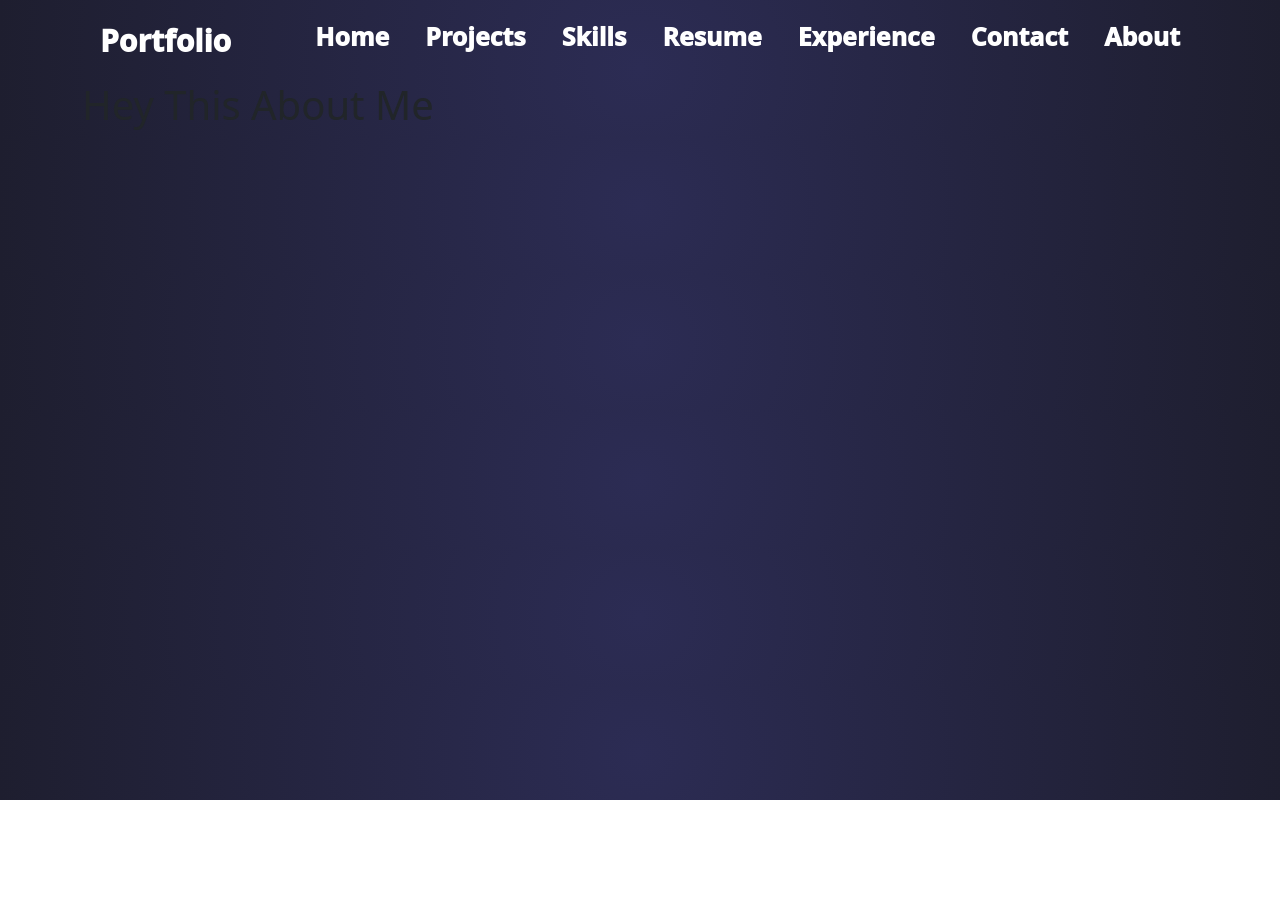
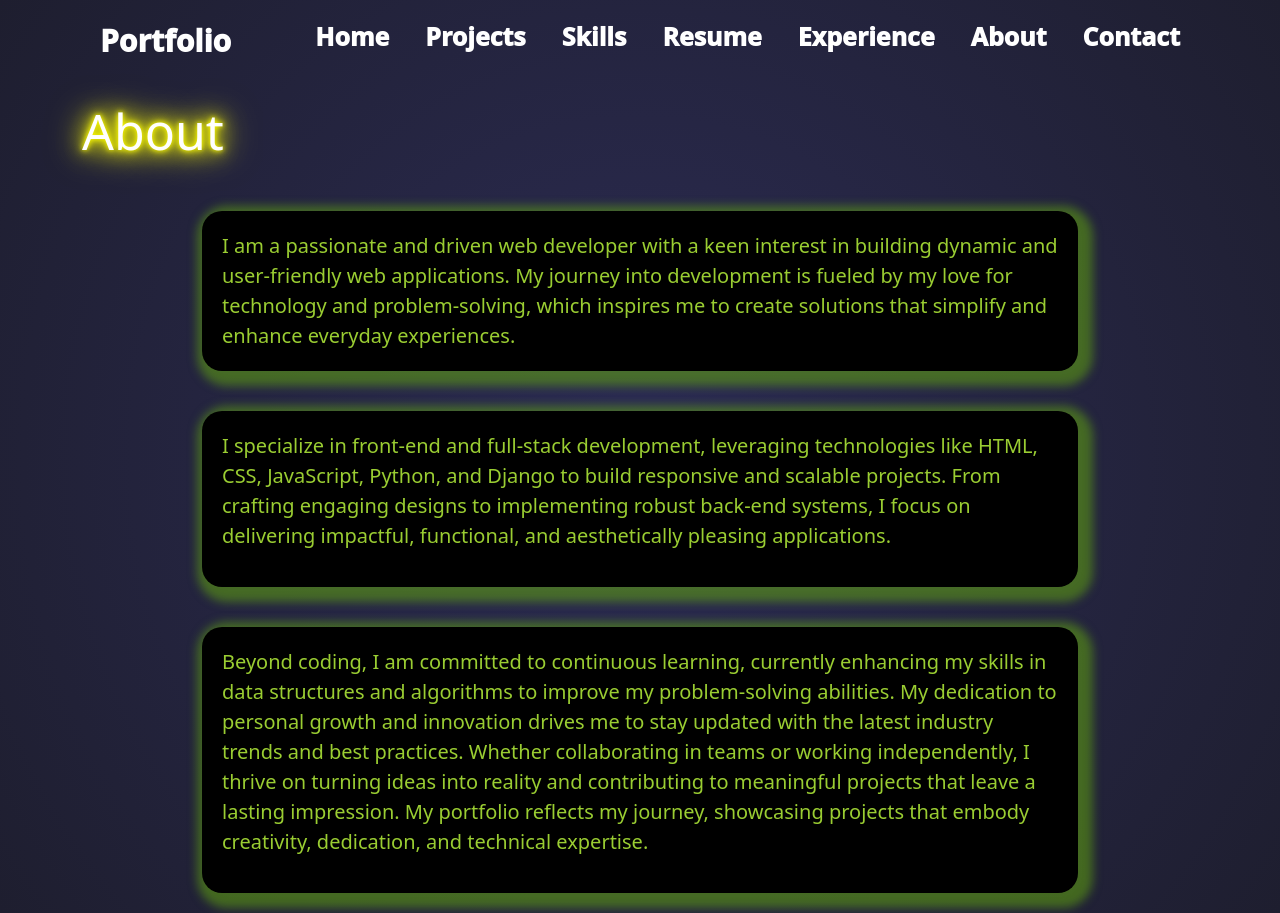
Before and after one commit to Amar-H-G/Portfolio, a React (Vite) app: page /portfolio/about in a window 1280 px wide. Before the commit the page ends 800 px from the top, so only its background shows below. Built offline with nearby package versions, Linux system fonts and the light colour scheme.

Commit message:
about part complete and complete all

```diff
--- a/src/components/navbar/index.jsx
+++ b/src/components/navbar/index.jsx
@@ -4,29 +4,73 @@ import styles from "./Nav.module.css";
 const NavBar = () => {
   return (
     <>
-      <div className={`container ${styles.navbar} `} data-aos="fade-down-left" data-aos-duration="2000" >
-        <div className={`${styles.leftNav} ${styles.navItems}`}>Portfolio</div>
+      <div
+        className={`container ${styles.navbar} `}
+        data-aos="fade-down-left"
+        data-aos-duration="2000"
+      >
+        <div
+          className={`${styles.leftNav} ${styles.navItems}`}
+        >
+          Portfolio
+        </div>
         <div className={styles.rightNav}>
-          <Link className={styles.navItems} to="/">
+          <Link
+            className={styles.navItems}
+            to="/"
+            data-aos="fade-up"
+            data-aos-duration="3000"
+          >
             Home
           </Link>
-          <Link className={styles.navItems} to="/project">
+          <Link
+            className={styles.navItems}
+            to="/project"
+            data-aos="fade-down"
+            data-aos-duration="3000"
+          >
             Projects
           </Link>
-          <Link className={styles.navItems} to="/skills">
+          <Link
+            className={styles.navItems}
+            to="/skills"
+            data-aos="fade-up"
+            data-aos-duration="3000"
+          >
             Skills
           </Link>
-          <Link className={styles.navItems} to="/resume">
+          <Link
+            className={styles.navItems}
+            to="/resume"
+            data-aos="fade-down"
+            data-aos-duration="3000"
+          >
             Resume
           </Link>
-          <Link className={styles.navItems} to="/experience">
+          <Link
+            className={styles.navItems}
+            to="/experience"
+            data-aos="fade-up"
+            data-aos-duration="3000"
+          >
             Experience
           </Link>
-          <Link className={styles.navItems} to="/contact">
+
+          <Link
+            className={styles.navItems}
+            to="/about"
+            data-aos="fade-down"
+            data-aos-duration="3000"
+          >
+            About
+          </Link>
+          <Link
+            className={styles.navItems}
+            to="/contact"
+            data-aos="fade-up"
+            data-aos-duration="3000"
+          >
             Contact
-          </Link>
-          <Link className={styles.navItems} to="/about">
-            About
           </Link>
         </div>
       </div>
--- /dev/null
+++ b/src/containers/about/about.module.css
@@ -0,0 +1,58 @@
+:root {
+  --box-shadow: 5px 5px 10px 10px rgba(101, 175, 10, 0.5);
+}
+.heading{
+  margin-top: 20px;
+}
+
+.heading h1 {
+  color: white;
+  font-size: 50px;
+  color: white;
+  text-shadow: 0 0 5px yellow, 0 0 10px yellow, 0 0 20px yellow, 0 0 30px yellow,
+    0 0 40px yellow;
+    margin-bottom: 30px;
+}
+
+.body{
+  display: flex;
+  justify-content: center;
+  align-items: center;
+  flex-wrap: wrap;
+  margin-top: 10px;
+  margin-left: 100px;
+  margin-right: 100px;
+}
+.text1{
+  background-color: black;
+  margin: 20px;
+  color: yellowgreen;
+  font-size: 20px;
+  font-weight: 500;
+  align-items: center;
+  padding: 20px;
+  border-radius: 20px;
+  box-shadow: var(--box-shadow);
+}
+
+.text2{
+  background-color: black;
+  margin: 20px;
+  color: yellowgreen;
+  font-size: 20px;
+  font-weight: 500;
+  padding: 20px;
+  border-radius: 20px;
+  box-shadow: var(--box-shadow);
+}
+
+.text3{
+  background-color: black;
+  margin: 20px;
+  color: yellowgreen;
+  font-size: 20px;
+  font-weight: 500;
+  padding: 20px;
+  border-radius: 20px;
+  box-shadow: var(--box-shadow);
+}
--- a/src/containers/about/index.jsx
+++ b/src/containers/about/index.jsx
@@ -1,6 +1,62 @@
-import './about.modules.css'
+import styles from "./about.module.css";
 
-const About = ()=>{
-  return <h1>Hey This About Me</h1>
-}
+const About = () => {
+  return (
+    <>
+      <div className={styles.container}>
+        <div
+          className={styles.heading}
+          data-aos="fade-down-right"
+          data-aos-duration="3000"
+        >
+          <h1 className={styles.head}>About</h1>
+        </div>
+        <div className={`${styles.body} `}>
+          <div
+            className={styles.text1}
+            data-aos="flip-up"
+            data-aos-duration="3000"
+          >
+            I am a passionate and driven web developer with a keen interest in
+            building dynamic and user-friendly web applications. My journey into
+            development is fueled by my love for technology and problem-solving,
+            which inspires me to create solutions that simplify and enhance
+            everyday experiences.
+          </div>
+          <div
+            className={styles.text2}
+            data-aos="flip-up"
+            data-aos-duration="3000"
+          >
+            <p>
+              I specialize in front-end and full-stack development, leveraging
+              technologies like HTML, CSS, JavaScript, Python, and Django to
+              build responsive and scalable projects. From crafting engaging
+              designs to implementing robust back-end systems, I focus on
+              delivering impactful, functional, and aesthetically pleasing
+              applications.
+            </p>
+          </div>
+          <div
+            className={styles.text3}
+            data-aos="flip-up"
+            data-aos-duration="3000"
+          >
+            <p>
+              Beyond coding, I am committed to continuous learning, currently
+              enhancing my skills in data structures and algorithms to improve
+              my problem-solving abilities. My dedication to personal growth and
+              innovation drives me to stay updated with the latest industry
+              trends and best practices. Whether collaborating in teams or
+              working independently, I thrive on turning ideas into reality and
+              contributing to meaningful projects that leave a lasting
+              impression. My portfolio reflects my journey, showcasing projects
+              that embody creativity, dedication, and technical expertise.
+            </p>
+          </div>
+        </div>
+      </div>
+    </>
+  );
+};
 export default About;
```
Also changed, not shown: src/containers/about/about.modules.css (deleted).
